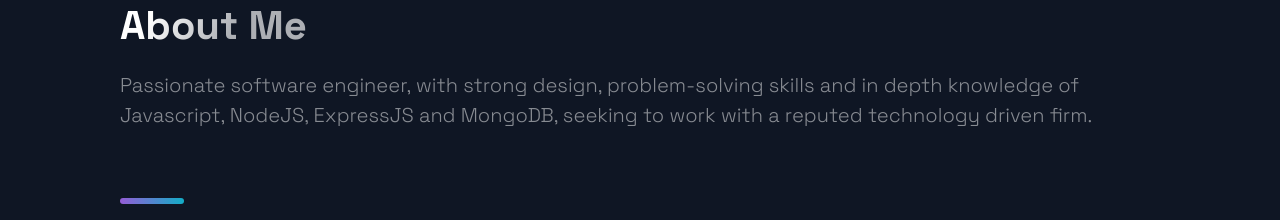
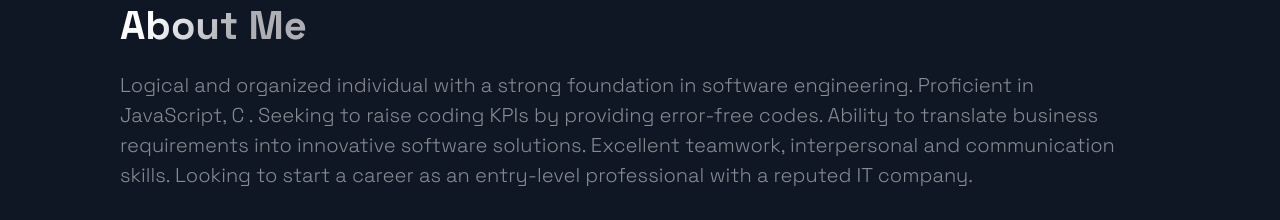
Before and after one commit to Tushar-chauhan198/tushar_portfolio, a Next.js app: page / in a window 1280 px wide. Shown: the part 732-952 px from the top of the page. Built offline with nearby package versions, Linux system fonts and the light colour scheme.

Commit message:
Update TimeLine.js

```diff
--- a/src/components/TimeLine/TimeLine.js
+++ b/src/components/TimeLine/TimeLine.js
@@ -30,9 +30,13 @@ const Timeline = () => {
       <br />
       <SectionTitle>About Me</SectionTitle>
       <SectionText>
-        Passionate software engineer, with strong design, problem-solving skills
-        and in depth knowledge of Javascript, NodeJS, ExpressJS and MongoDB,
-        seeking to work with a reputed technology driven firm.
+        Logical and organized individual with a strong foundation in
+software engineering. Proficient in JavaScript, C . Seeking to raise
+coding KPIs by providing error-free codes. Ability to translate
+business requirements into innovative software solutions. Excellent
+teamwork, interpersonal and communication skills. Looking to start a
+career as an entry-level professional with a reputed IT company.
+
       </SectionText>
     </Section>
   );
```
